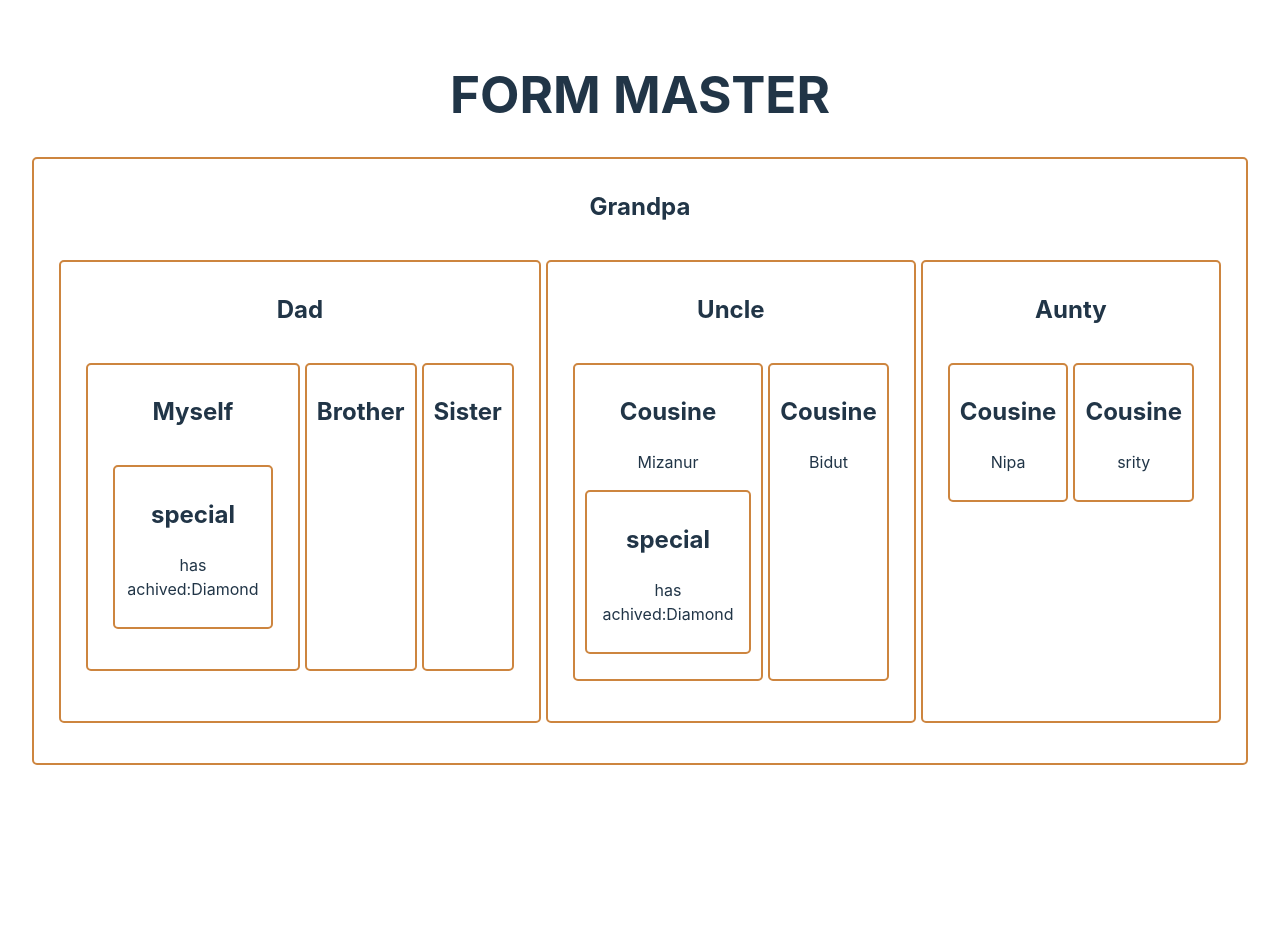
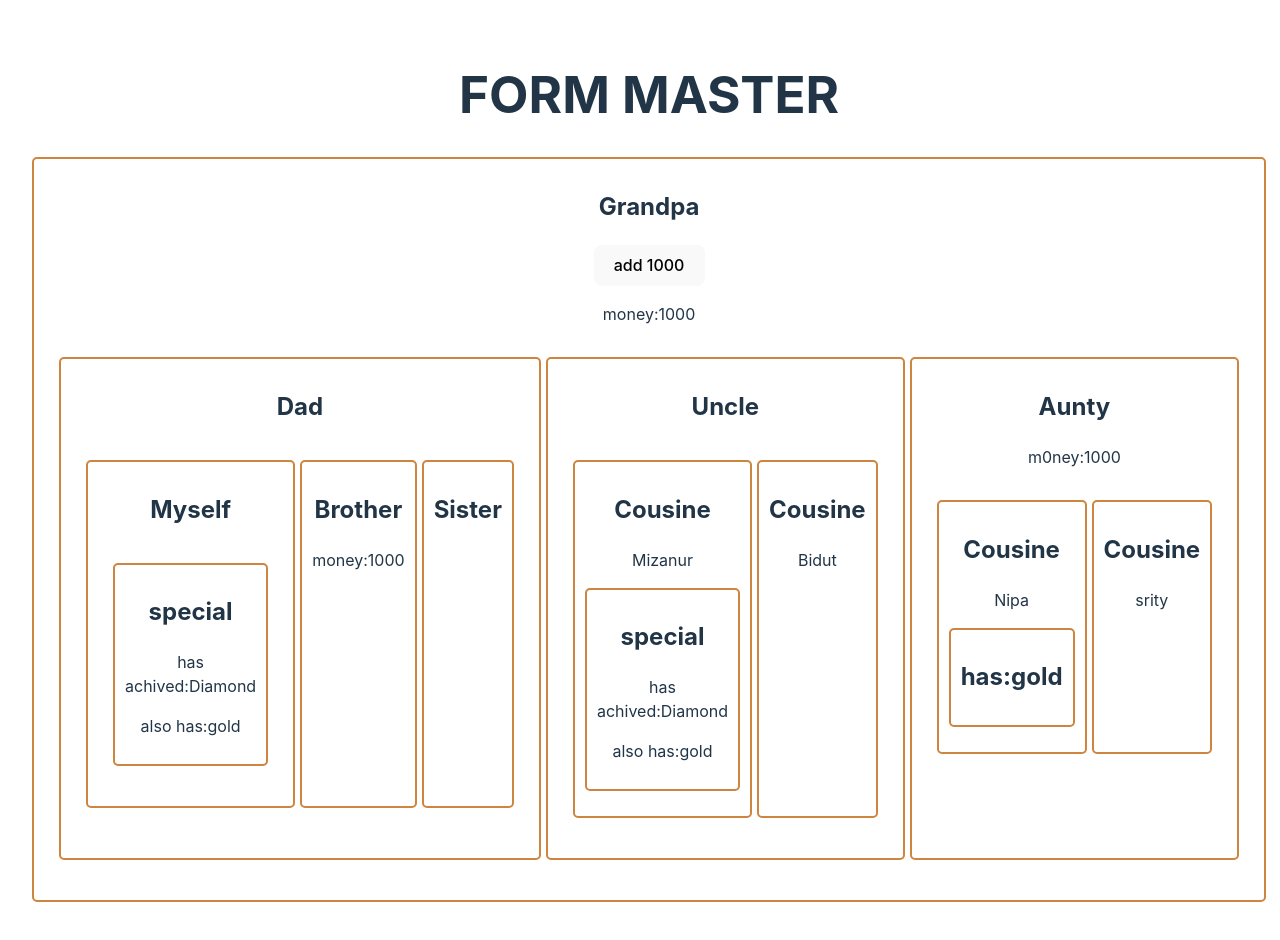
Before and after one commit to naeem182/React-form-master, a React (Vite) app: page / in a window 1280 px wide. Shown: the top 940 px of the page. Before the commit the page ends 812 px from the top, so only its background shows below. Built offline with nearby package versions, Linux system fonts and the light colour scheme.

Commit message:
contex api createcontex()--><name.provider/>---->const[]=usecontex(contexname)

```diff
--- a/src/ComponentList/Aunty.jsx
+++ b/src/ComponentList/Aunty.jsx
@@ -1,14 +1,21 @@
+import { useContext } from "react"
 import Cousine from "./Uncle/Cousine"
+import { MoneyContex } from "./Grandpa"
 
 
 const Aunty = () => {
+    const [money] = useContext(MoneyContex)
     return (
         <div>
             <h2>Aunty</h2>
+            <p>m0ney:{money}</p>
             <section className="flex">
+
                 <Cousine name={'Nipa'}></Cousine>
                 <Cousine name={'srity'}></Cousine>
+
             </section>
+
         </div>
     )
 }
--- a/src/ComponentList/Dad/Brother.jsx
+++ b/src/ComponentList/Dad/Brother.jsx
@@ -1,8 +1,12 @@
+import { useContext } from "react"
+import { MoneyContex } from "../Grandpa"
 
 const Brother = () => {
+    const [money] = useContext(MoneyContex)
     return (
         <div>
             <h2>Brother</h2>
+            <p>money:{money}</p>
         </div>
     )
 }
--- /dev/null
+++ b/src/ComponentList/Friend.jsx
@@ -0,0 +1,14 @@
+import { useContext } from "react"
+import { AssetContex } from "./Grandpa"
+
+
+const Friend = () => {
+    const gift = useContext(AssetContex)
+    return (
+        <div>
+            <h2>has:{gift}</h2>
+        </div>
+    )
+}
+
+export default Friend
--- a/src/ComponentList/Grandpa.jsx
+++ b/src/ComponentList/Grandpa.jsx
@@ -2,19 +2,29 @@ import Aunty from "./Aunty"
 import Dad from "./Dad"
 import Uncle from "./Uncle"
 import './Grandpa.css'
+import { createContext, useState } from "react"
+export const AssetContex = createContext('gold');
+export const MoneyContex = createContext(1000)
 
 
 const Grandpa = () => {
     const asset = 'Diamond';
+    const [money, setmoney] = useState(1000)
     return (
         <div className="grandpa">
             <div>
                 <h2>Grandpa</h2>
-                <section className="flex">
-                    <Dad asset={asset}></Dad>
-                    <Uncle asset={asset}></Uncle>
-                    <Aunty></Aunty>
-                </section>
+                <button onClick={() => setmoney(money + 1000)}>add 1000</button>
+                <p>money:{money}</p>
+                <MoneyContex.Provider value={[money, setmoney]}>
+                    <AssetContex.Provider value="gold">
+                        <section className="flex">
+                            <Dad asset={asset}></Dad>
+                            <Uncle asset={asset}></Uncle>
+                            <Aunty></Aunty>
+                        </section>
+                    </AssetContex.Provider>
+                </MoneyContex.Provider>
             </div>
         </div>
     )
--- a/src/ComponentList/Myself/Special.jsx
+++ b/src/ComponentList/Myself/Special.jsx
@@ -1,10 +1,14 @@
+import { useContext } from "react"
+import { AssetContex } from "../Grandpa"
 
 
 const Special = ({ asset }) => {
+    const gift = useContext(AssetContex)
     return (
         <div>
             <h2>special</h2>
             <p>has achived:{asset}</p>
+            <p>also has:{gift}</p>
         </div>
     )
 }
--- a/src/ComponentList/Uncle/Cousine.jsx
+++ b/src/ComponentList/Uncle/Cousine.jsx
@@ -1,3 +1,4 @@
+import Friend from "../Friend"
 import Special from "../Myself/Special"
 
 
@@ -8,6 +9,7 @@ const Cousine = ({ name, asset }) => {
             <p>{name}</p>
             <section>
                 {asset && <Special asset={asset}></Special>}
+                {name === 'Nipa' && <Friend></Friend>}
             </section>
         </div>
     )
```
